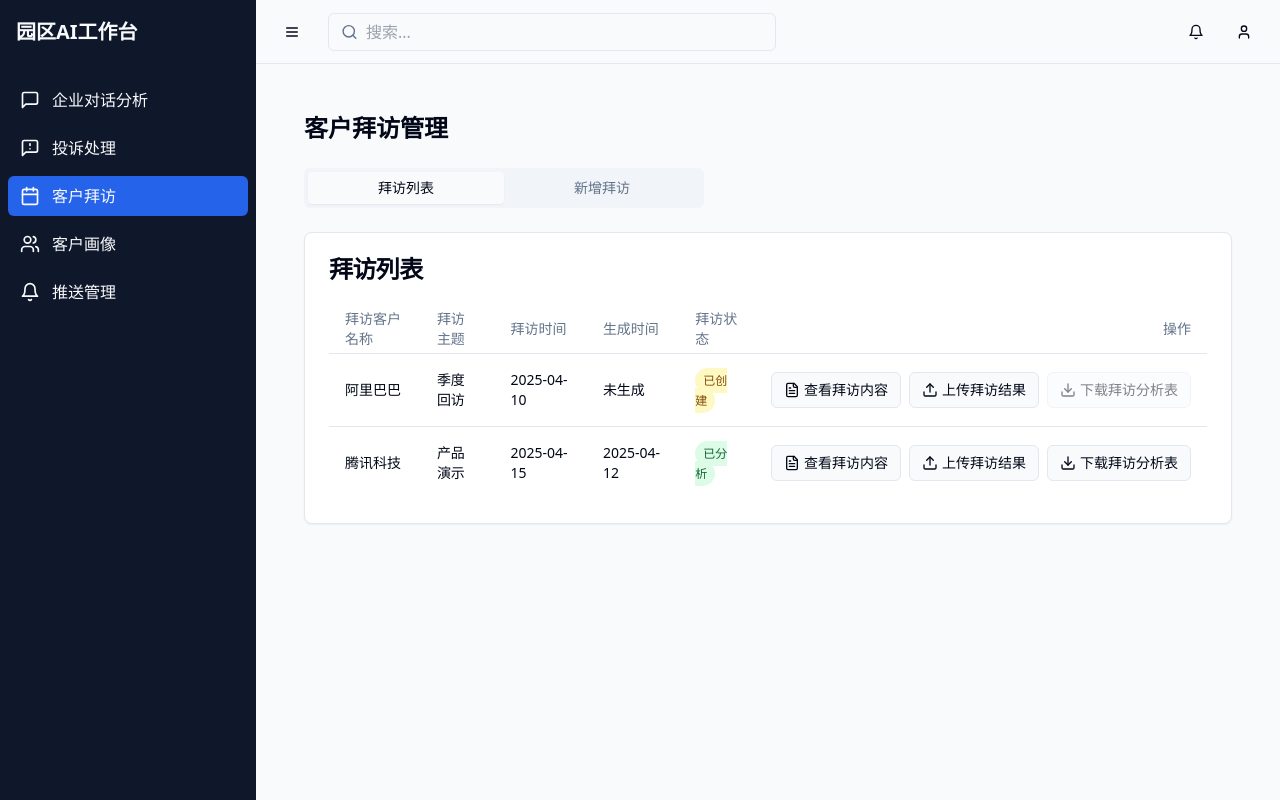
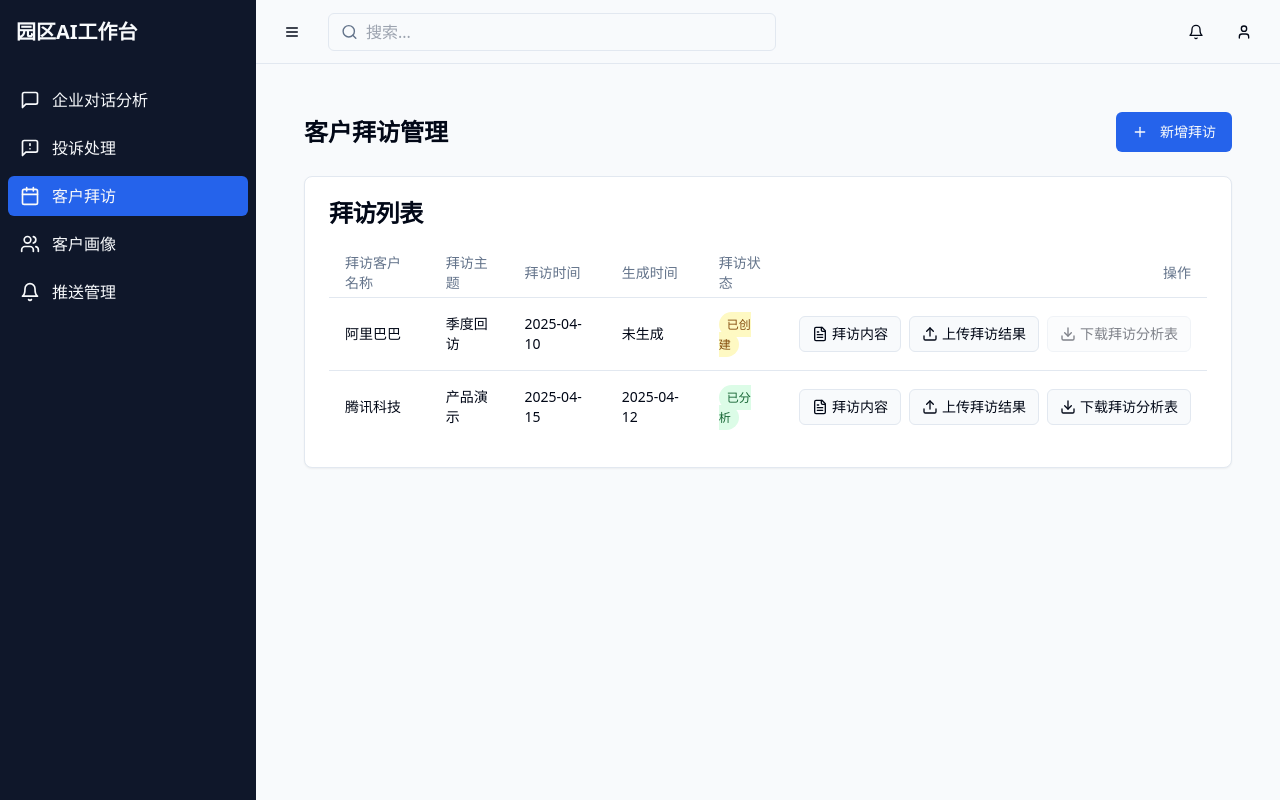
Before and after one commit to zeeklog/smart-park-workbench-42, a React (Vite) app: page /customer-visits in a window 1280 px wide. Built offline with nearby package versions, Linux system fonts and the light colour scheme.

Commit message:
feat: Implement customer visit UI changes
- Add a button to add a new visit.
- Change "查看拜访内容" to "拜访内容" with an AI icon.
- Add an "AI生成" button in the content dialog.

```diff
--- a/src/components/visits/VisitList.tsx
+++ b/src/components/visits/VisitList.tsx
@@ -1,4 +1,3 @@
-
 import { useState } from 'react';
 import {
   Table, TableHeader, TableHead, TableBody, TableRow, TableCell
@@ -10,7 +9,7 @@ import {
 import { Textarea } from "@/components/ui/textarea";
 import { Visit } from '@/pages/CustomerVisitsPage';
 import {
-  FileText, Upload, Download, Copy, Save
+  FileText, Upload, Download, Copy, Save, Wand2
 } from 'lucide-react';
 import { toast } from "@/hooks/use-toast";
 
@@ -24,6 +23,7 @@ export const VisitList = ({ visits, onGenerateContent }: VisitListProps) => {
   const [showContentDialog, setShowContentDialog] = useState(false);
   const [showUploadDialog, setShowUploadDialog] = useState(false);
   const [visitResult, setVisitResult] = useState('');
+  const [isGenerating, setIsGenerating] = useState(false);
 
   const handleViewContent = (visit: Visit) => {
     setSelectedVisit(visit);
@@ -65,6 +65,23 @@ export const VisitList = ({ visits, onGenerateContent }: VisitListProps) => {
     });
 
     setShowUploadDialog(false);
+  };
+
+  const handleAIGenerate = () => {
+    if (!selectedVisit) return;
+
+    setIsGenerating(true);
+
+    // Simulate AI content generation
+    setTimeout(() => {
+      onGenerateContent(selectedVisit.id);
+      setIsGenerating(false);
+
+      toast({
+        title: "AI内容已生成",
+        description: "拜访内容已通过AI自动生成。",
+      });
+    }, 1500);
   };
 
   // Simulating file upload
@@ -125,7 +142,7 @@ export const VisitList = ({ visits, onGenerateContent }: VisitListProps) => {
                     onClick={() => handleViewContent(visit)}
                   >
                     <FileText size={16} />
-                    查看拜访内容
+                    拜访内容
                   </Button>
 
                   <Button
@@ -166,7 +183,15 @@ export const VisitList = ({ visits, onGenerateContent }: VisitListProps) => {
           <div className="p-4 bg-muted/50 rounded-md whitespace-pre-line">
             {selectedVisit?.content || '暂无拜访内容'}
           </div>
-          <DialogFooter className="flex justify-end space-x-4">
+          <DialogFooter className="flex justify-between space-x-4">
+            <Button
+              variant="outline"
+              onClick={handleAIGenerate}
+              disabled={isGenerating || (selectedVisit?.content ? true : false)}
+            >
+              <Wand2 className="mr-2 h-4 w-4" />
+              {isGenerating ? '生成中...' : 'AI生成'}
+            </Button>
             <Button
               variant="outline"
               onClick={() => {
--- a/src/pages/CustomerVisitsPage.tsx
+++ b/src/pages/CustomerVisitsPage.tsx
@@ -4,6 +4,10 @@ import { Tabs, TabsContent, TabsList, TabsTrigger } from "@/components/ui/tabs";
 import { Card, CardContent, CardHeader, CardTitle } from "@/components/ui/card";
 import { AddVisitForm } from '@/components/visits/AddVisitForm';
 import { VisitList } from '@/components/visits/VisitList';
+import { Button } from "@/components/ui/button";
+import { Plus } from "lucide-react";
+import { Dialog, DialogContent, DialogHeader, DialogTitle } from "@/components/ui/dialog";
+import { toast } from "@/hooks/use-toast";
 
 export interface Visit {
   id: string;
@@ -37,6 +41,7 @@ const CustomerVisitsPage = () => {
       results: '1. 客户对我们的产品表示了浓厚的兴趣\n2. 他们希望能够针对特定场景进行定制化开发\n3. 价格仍然是一个需要进一步讨论的重要因素'
     }
   ]);
+  const [showAddVisitDialog, setShowAddVisitDialog] = useState(false);
 
   const handleAddVisit = (newVisit: Omit<Visit, 'id' | 'status'>) => {
     const visit: Visit = {
@@ -46,10 +51,14 @@ const CustomerVisitsPage = () => {
       generatedAt: null
     };
     setVisits([...visits, visit]);
+    toast({
+      title: "拜访已创建",
+      description: "新的拜访记录已成功创建。",
+    });
+    setShowAddVisitDialog(false);
   };
 
   const handleGenerateContent = (id: string) => {
-    // This function is kept for compatibility but won't be used for new content generation
     setVisits(visits.map(visit => {
       if (visit.id === id && !visit.content) {
         return {
@@ -65,15 +74,13 @@ const CustomerVisitsPage = () => {
 
   return (
     <div className="container mx-auto p-6">
-      <h1 className="text-2xl font-bold mb-6">客户拜访管理</h1>
+      <div className="flex justify-between items-center mb-6">
+        <h1 className="text-2xl font-bold">客户拜访管理</h1>
+        <Button onClick={() => setShowAddVisitDialog(true)}>
+          <Plus size={16} className="mr-1" /> 新增拜访
+        </Button>
+      </div>
 
-      <Tabs defaultValue="list">
-        <TabsList className="grid w-[400px] grid-cols-2 mb-6">
-          <TabsTrigger value="list">拜访列表</TabsTrigger>
-          <TabsTrigger value="add">新增拜访</TabsTrigger>
-        </TabsList>
-
-        <TabsContent value="list">
       <Card>
         <CardHeader>
           <CardTitle>拜访列表</CardTitle>
@@ -82,19 +89,16 @@ const CustomerVisitsPage = () => {
           <VisitList visits={visits} onGenerateContent={handleGenerateContent} />
         </CardContent>
       </Card>
-        </TabsContent>
 
-        <TabsContent value="add">
-          <Card>
-            <CardHeader>
-              <CardTitle>新增拜访</CardTitle>
-            </CardHeader>
-            <CardContent>
+      {/* Add Visit Dialog */}
+      <Dialog open={showAddVisitDialog} onOpenChange={setShowAddVisitDialog}>
+        <DialogContent className="sm:max-w-lg">
+          <DialogHeader>
+            <DialogTitle>新增拜访</DialogTitle>
+          </DialogHeader>
           <AddVisitForm onAddVisit={handleAddVisit} />
-            </CardContent>
-          </Card>
-        </TabsContent>
-      </Tabs>
+        </DialogContent>
+      </Dialog>
     </div>
   );
 };
```
Lines whose indentation alone changed are shown as unchanged.
